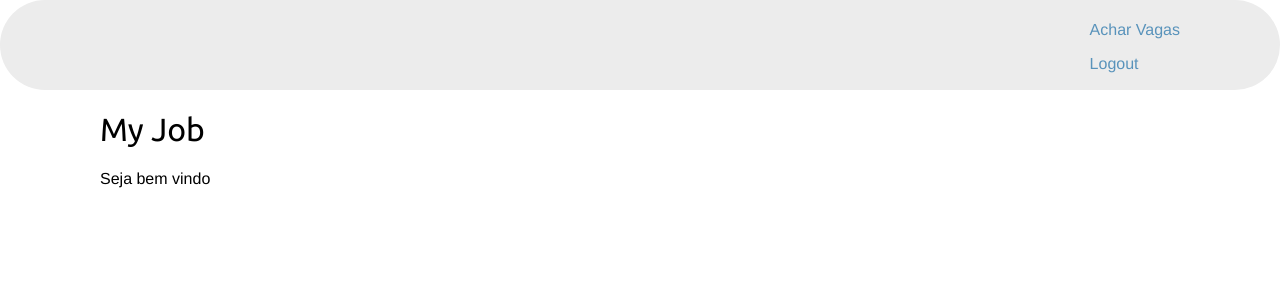
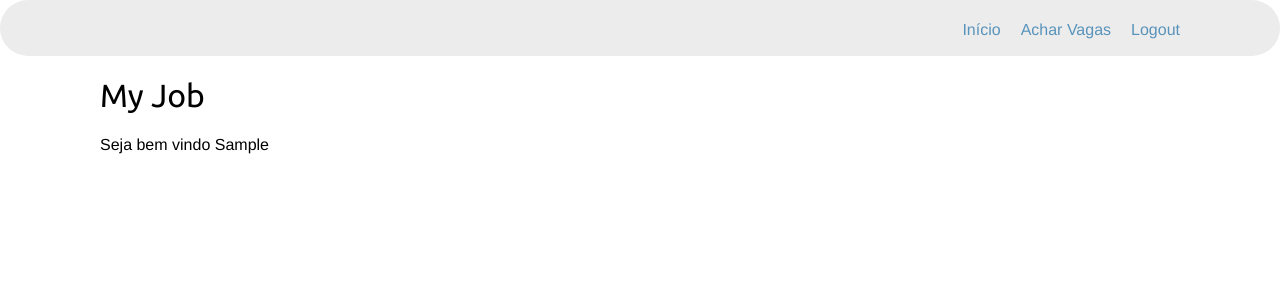
Before and after one commit to snubdev/Portal_Emprego, a Django app: page /job/ in a window 1280 px wide. Shown: the part 46-346 px from the top of the page. Run offline with Django 4.2, Linux system fonts and the light colour scheme; the visitor is signed in with stand-in values (Sample User, id 1).

Commit message:
Correções do design da página

```diff
--- a/job/static/css/job.css
+++ b/job/static/css/job.css
@@ -138,14 +138,15 @@ ul.errorlist {
     margin-right:10%;
 }
 
-#subheader .cart {
+#subheader .menu {
     float:right;
     padding-top:4px;
+    display: inline-flex;
 }
 
 #content {
     padding:0 100px;
-    overflow:hidden;
+    /* overflow:hidden; */
 }
 
 #sidebar {
@@ -380,3 +381,13 @@ form div.field {
     top: 4px;
     color: aliceblue;
 }
+
+.text-6 {
+    position: relative;
+    top: 190px;
+    left: 20px;
+}
+
+.menu-text {
+    margin-right: 20px
+}
--- a/job/templates/base.html
+++ b/job/templates/base.html
@@ -12,9 +12,10 @@
       <a href="{% url 'job:opportunity_list' %}" class="logo">My Job</a>
     </div>
     <div id="subheader">
-      <div class="cart">
+      <div class="menu">
         {% if request.user.is_authenticated %}
-          <p><a href="{% url 'job:job_search' %}">Achar Vagas</a></p>
+          <p><a class="menu-text" href="{% url 'job:opportunity_list' %}">Início</a></p>
+          <p><a class="menu-text" href="{% url 'job:job_search' %}">Achar Vagas</a></p>
           <p><a href="{% url 'job:logout' %}">Logout</a></p>
         {% else %}
           <p><a href="{% url 'job:login' %}">Login</a></p>
--- a/job/templates/job/teste.html
+++ b/job/templates/job/teste.html
@@ -4,5 +4,7 @@
 
 {% block content %}
     <h1>My Job</h1>
-    <p>Seja bem vindo</p>
+    {% if request.user.is_authenticated %}
+        <p>Seja bem vindo {{ request.user.first_name }}</p>
+    {% endif %}
 {% endblock %}
--- a/job/templates/registration/login.html
+++ b/job/templates/registration/login.html
@@ -10,8 +10,7 @@
             Por favor, tente novamente
         </p>
     {% else %}
-        <p>Por favor, use o seguinte para fazer login.
-        Se você não tem uma conta <a href="{% url 'job:register' %}">Criar Conta</a></p>
+        <p> Se você não tem uma conta <a href="{% url 'job:register' %}">Criar Conta</a></p>
     {% endif %}
     <div class="login-form">
         <form action="{% url 'job:login' %}" method="post">
@@ -20,6 +19,6 @@
             <input type="hidden" name="next" value="{{ next }}" />
             <p><input type="submit" value="Fazer login"></p>
         </form>
-        <p><a href="{% url 'job:password_reset' %}">Esqueceu sua senha?</a></p>
+        <p><a class="text-6" href="{% url 'job:password_reset' %}">Esqueceu sua senha?</a></p>
     </div>
 {% endblock %}
--- a/job/templates/registration/password_reset_form.html
+++ b/job/templates/registration/password_reset_form.html
@@ -7,7 +7,7 @@
     <p>Digite seu endereço de e-mail para obter uma nova senha.</p>
     <form method="post">
         {{ form.as_p }}
-        <p><input type="submit" value="Send e-mail"></p>
+        <p><input type="submit" value="Enviar"></p>
         {% csrf_token %}
     </form>
 {% endblock %}
```
